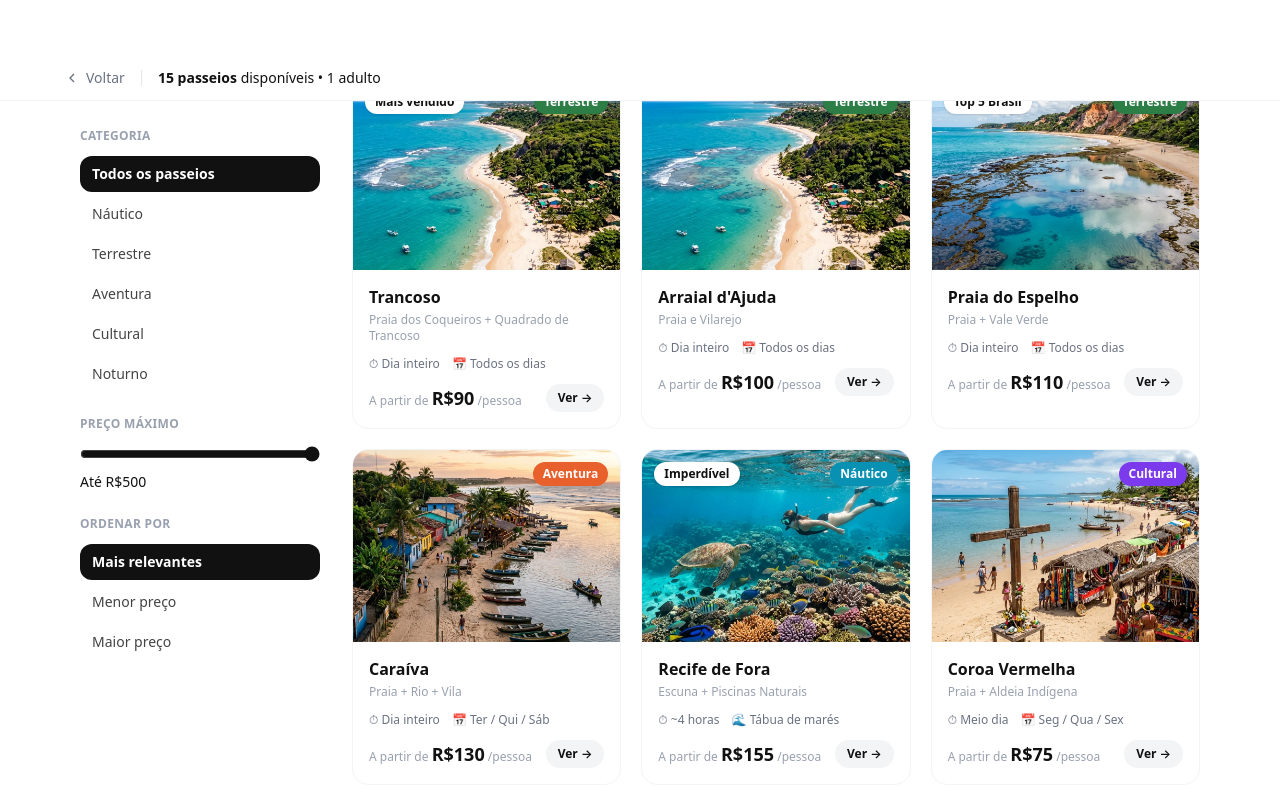
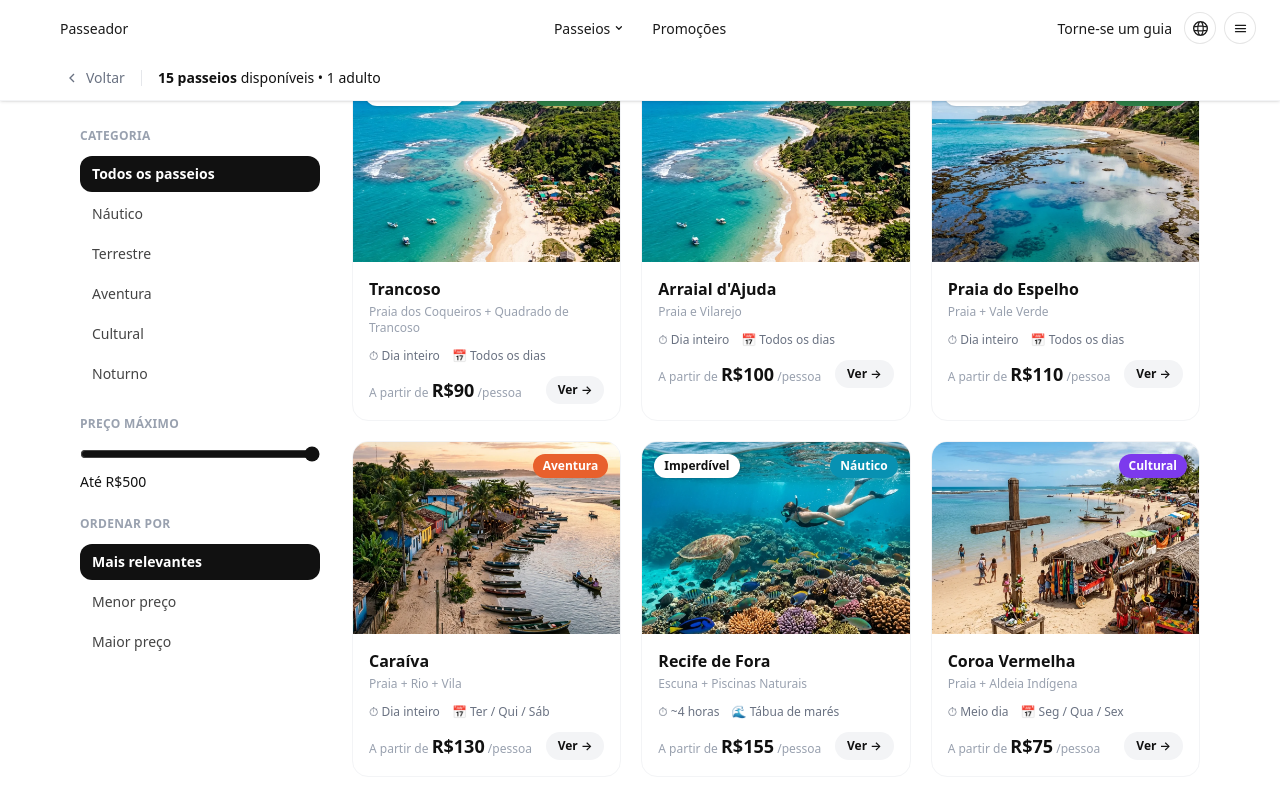
Before and after one commit to Huendelx/Tour-Porto-Seguro, a Next.js app: page /buscar in a window 1280 px wide. Shown: the top 796 px of the page. Built offline with nearby package versions, Linux system fonts and the light colour scheme.

Commit message:
fix: header sempre visível/sólido fora da home, cards /buscar sem corte no topo

```diff
--- a/src/app/buscar/page.tsx
+++ b/src/app/buscar/page.tsx
@@ -37,7 +37,7 @@ function SearchResults() {
   return (
     <div className="min-h-screen bg-white">
       {/* ── Header barra ── */}
-      <div className="sticky top-14 z-30 bg-white border-b border-gray-100 px-4 py-3">
+      <div className="sticky top-14 z-30 bg-white border-b border-gray-100 px-4 py-3 shadow-sm">
         <div className="max-w-6xl mx-auto flex items-center gap-4">
           <button
             onClick={() => router.back()}
@@ -57,7 +57,7 @@ function SearchResults() {
         </div>
       </div>
 
-      <div className="max-w-6xl mx-auto px-4 py-8 flex flex-col lg:flex-row gap-8">
+      <div className="max-w-6xl mx-auto px-4 pt-6 pb-12 flex flex-col lg:flex-row gap-8">
 
         {/* ── Filtros sidebar desktop ── */}
         <aside className="hidden lg:block w-60 flex-shrink-0">
@@ -120,7 +120,7 @@ function SearchResults() {
               </button>
             </div>
           ) : (
-            <div className="grid grid-cols-1 sm:grid-cols-2 xl:grid-cols-3 gap-5">
+            <div className="grid grid-cols-1 sm:grid-cols-2 xl:grid-cols-3 gap-5 scroll-mt-32">
               {filtered.map((tour) => (
                 <TourResultCard key={tour.id} tour={tour} />
               ))}
--- a/src/components/Header.tsx
+++ b/src/components/Header.tsx
@@ -2,6 +2,7 @@
 
 import { useState, useEffect, useRef } from "react";
 import Image from "next/image";
+import { usePathname } from "next/navigation";
 import { Boat, Fish, CarProfile, AirplaneInFlight, TreeEvergreen, Building, SunHorizon } from "@phosphor-icons/react";
 import { CircleHelp } from "lucide-react";
 import MobileMenu from "./MobileMenu";
@@ -52,6 +53,8 @@ const passeiosItems = {
 };
 
 export default function Header() {
+  const pathname = usePathname();
+  const isHomePage = pathname === "/";
   const [passeiosOpen, setPasseiosOpen] = useState(false);
   const [mobileMenuOpen, setMobileMenuOpen] = useState(false);
   const [desktopMenuOpen, setDesktopMenuOpen] = useState(false);
@@ -90,7 +93,7 @@ export default function Header() {
     return () => document.removeEventListener("mousedown", handler);
   }, []);
 
-  const dark = isScrolled || passeiosOpen || mobileMenuOpen;
+  const dark = !isHomePage || isScrolled || passeiosOpen || mobileMenuOpen;
 
   const linkCls = `text-[14px] font-[450] transition-colors ${
     dark ? "text-[#1a1a1a] hover:text-[#1a1a1a]/60" : "text-white hover:text-white/70"
@@ -113,13 +116,13 @@ export default function Header() {
 
       <header
         className={`fixed top-0 left-0 right-0 w-full z-50 transition-colors duration-200 ${
-          passeiosOpen || mobileMenuOpen
+          !isHomePage || passeiosOpen || mobileMenuOpen
             ? "bg-white"
             : isScrolled
               ? "bg-white/80"
               : "bg-transparent"
         }`}
-        style={isScrolled && !passeiosOpen && !mobileMenuOpen ? { backdropFilter: "blur(24px)", WebkitBackdropFilter: "blur(24px)" } : {}}
+        style={isHomePage && isScrolled && !passeiosOpen && !mobileMenuOpen ? { backdropFilter: "blur(24px)", WebkitBackdropFilter: "blur(24px)" } : {}}
       >
         <nav className="relative w-full px-4 md:px-6 h-14 flex items-center justify-between">
 
```
